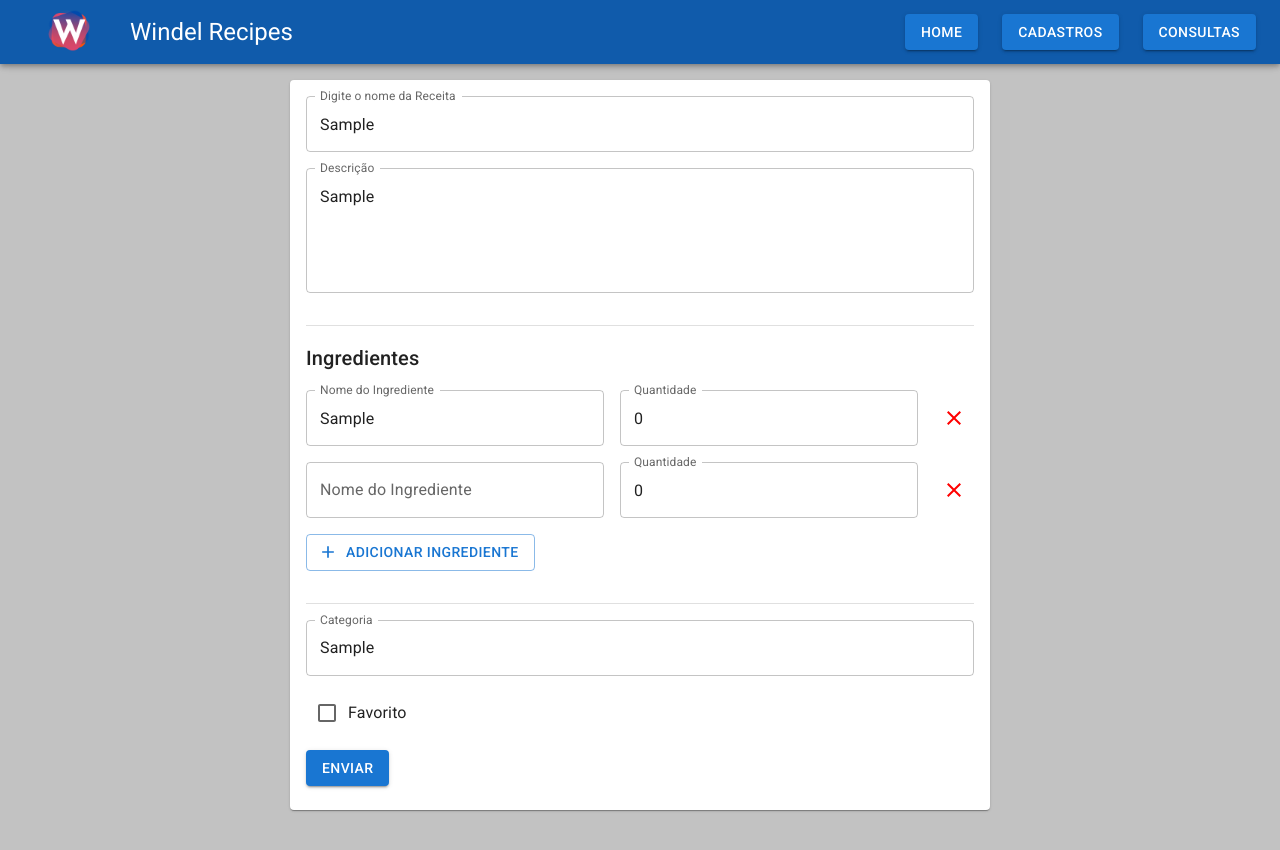
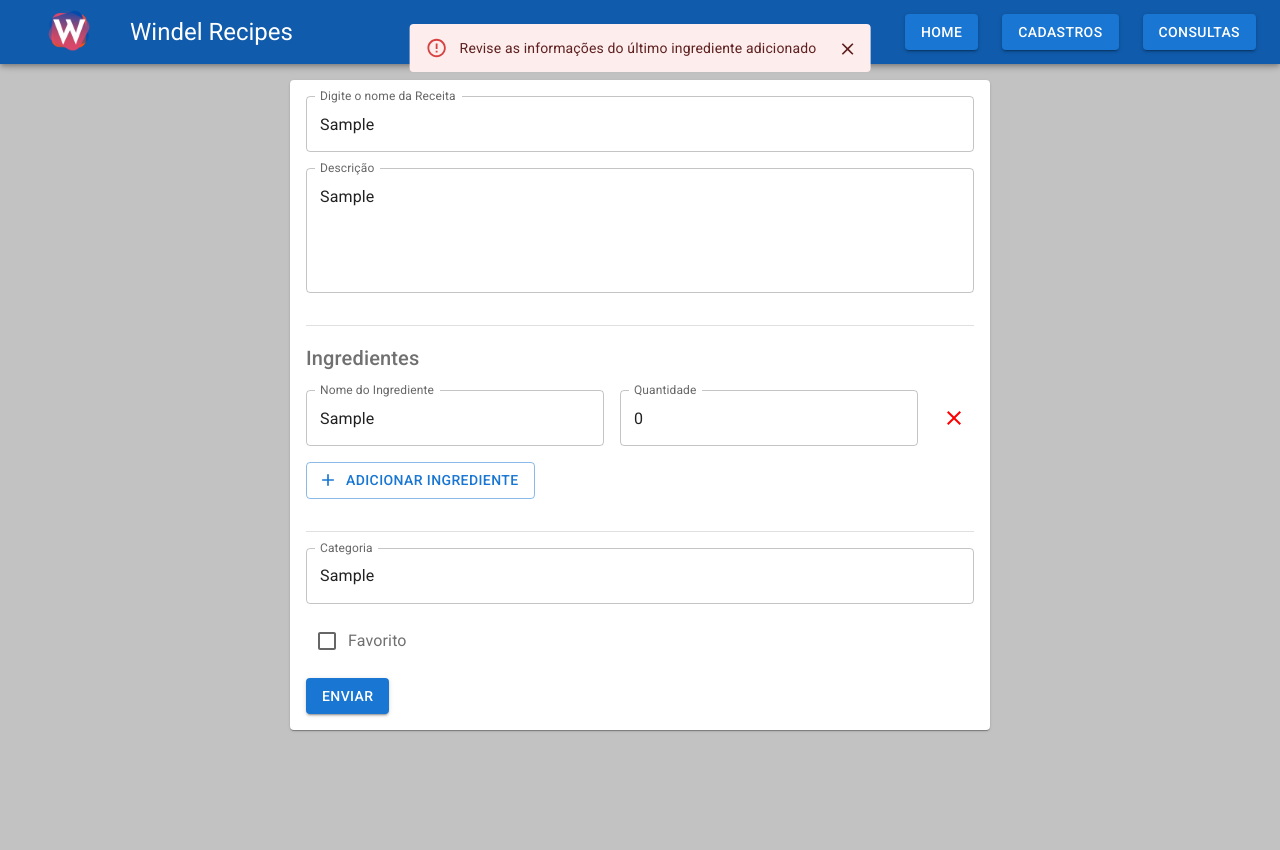
Before and after one commit to g-Trevisan/teste-windel, a React (Vite) app: page /newrecipe in a window 1280 px wide. Both pictures are taken after typing "Sample", "Sample", "Sample", "Sample" into the empty fields and a click on the button "ADICIONAR INGREDIENTE". Shown: the top 850 px of the page. Built offline with nearby package versions, Linux system fonts and the light colour scheme.

Commit message:
adicionado validaçao no form de cadastro na inserçao de ingredientes

```diff
--- a/src/components/FormRecipe.jsx
+++ b/src/components/FormRecipe.jsx
@@ -1,19 +1,24 @@
-import React, { useState } from 'react';
-import { recipeFetch } from '../axios/config';
-import { Box, Button, Card, CardContent, Checkbox, Divider, Snackbar, TextField, Typography, Alert, IconButton } from '@mui/material';
-import ClearIcon from '@mui/icons-material/Clear';
-import AddIcon from '@mui/icons-material/Add';
+import React, { useState } from "react";
+import { recipeFetch } from "../axios/config";
+import { SnackbarAlert } from "./index.jsx";
+import {Box,Button,Card,CardContent,Checkbox,Divider,TextField,Typography,IconButton} from "@mui/material";
+import ClearIcon from "@mui/icons-material/Clear";
+import AddIcon from "@mui/icons-material/Add";
 
 export function FormRecipe() {
   const [formData, setFormData] = useState({
-    name: '',
-    description: '',
-    ingredients: [{ name: '', quantity: 0 }],
-    category: '',
+    name: "",
+    description: "",
+    ingredients: [{ name: "", quantity: 0 }],
+    category: "",
     isFavorite: false,
   });
 
-  const [snackbar, setSnackbar] = useState({ open: false, message: '', severity: 'success' });
+  const [snackbar, setSnackbar] = useState({
+    open: false,
+    message: "",
+    severity: "success",
+  });
 
   const handleChange = (e) => {
     const { name, value } = e.target;
@@ -23,21 +28,46 @@ export function FormRecipe() {
   const handleIngredientChange = (index, e) => {
     const { name, value } = e.target;
     const newIngredients = [...formData.ingredients];
-    newIngredients[index][name] = name === "quantity" ? parseFloat(value) : value;
+    newIngredients[index][name] =
+      name === "quantity" ? parseFloat(value) : value;
     setFormData({ ...formData, ingredients: newIngredients });
   };
 
+  // const handleAddIngredient = () => {
+  //   setFormData({
+  //     ...formData,
+  //     ingredients: [...formData.ingredients, { name: '', quantity: 0 }],
+  //   });
+  // };
+
   const handleAddIngredient = () => {
-    setFormData({
-      ...formData,
-      ingredients: [...formData.ingredients, { name: '', quantity: 0 }],
-    });
+    const lastIngredient =
+      formData.ingredients[formData.ingredients.length - 1];
+
+    if (lastIngredient.name.trim().length >= 1 && lastIngredient.quantity > 0) {
+      setFormData({
+        ...formData,
+        ingredients: [...formData.ingredients, { name: "", quantity: 0 }],
+      });
+    } else {
+      setSnackbar({
+        open: true,
+        message: "Revise as informações do último ingrediente adicionado",
+        severity: "error"
+      })
+      // Exibe uma mensagem de erro ou realiza outra ação, como um snackbar
+      // setSnackbar({
+      //   open: true,
+      //   message: 'Verifique o nome / quantidade do último ingrediente adicionado.',
+      //   severity: 'error',
+      // });
+    }
   };
 
   const handleRemoveIngredient = (index) => {
     const newIngredients = formData.ingredients.filter((_, i) => i !== index);
-    setFormData({ ...formData, ingredients: newIngredients});
-  }
+    setFormData({ ...formData, ingredients: newIngredients });
+  };
 
   const handleCheckboxChange = (e) => {
     setFormData({ ...formData, isFavorite: e.target.checked });
@@ -47,24 +77,32 @@ export function FormRecipe() {
     e.preventDefault();
     try {
       const response = await recipeFetch.post("/recipe", formData);
-      console.log('Dados enviados com sucesso:', response.data);
+      console.log("Dados enviados com sucesso:", response.data);
 
       // Exibir snackbar de sucesso
-      setSnackbar({ open: true, message: 'Receita enviada com sucesso!', severity: 'success' });
+      setSnackbar({
+        open: true,
+        message: "Receita enviada com sucesso!",
+        severity: "success",
+      });
 
       // Limpar os campos
       setFormData({
-        name: '',
-        description: '',
-        ingredients: [{ name: '', quantity: 0 }],
-        category: '',
+        name: "",
+        description: "",
+        ingredients: [{ name: "", quantity: 0 }],
+        category: "",
         isFavorite: false,
       });
     } catch (error) {
-      console.error('Erro ao enviar os dados:', error);
+      console.error("Erro ao enviar os dados:", error);
 
       // Exibir snackbar de erro
-      setSnackbar({ open: true, message: 'Erro ao enviar a receita!', severity: 'error' });
+      setSnackbar({
+        open: true,
+        message: "Erro ao enviar a receita!",
+        severity: "error",
+      });
     }
   };
 
@@ -73,11 +111,13 @@ export function FormRecipe() {
   };
 
   return (
-    <Card sx={{
-      minWidth: {xs: 300, sm: 400, md: 500, lg: 600, xl: 700,},
-      maxWidth: {xs: 350, sm: 500, md: 600,lg: 700,xl: 800,},
-      margin: "auto"
-    }}>
+    <Card
+      sx={{
+        minWidth: { xs: 300, sm: 400, md: 500, lg: 600, xl: 700 },
+        maxWidth: { xs: 350, sm: 500, md: 600, lg: 700, xl: 800 },
+        margin: "auto",
+      }}
+    >
       <CardContent>
         <form onSubmit={handleSendRecipe}>
           <TextField
@@ -101,7 +141,7 @@ export function FormRecipe() {
             sx={{ marginBottom: 2 }}
           />
           <Divider sx={{ marginY: 2 }} />
-          <Typography variant="h6" sx={{ marginBottom: 2 }}>
+          <Typography variant="h6" sx={{ marginBottom: 2, color: "#707070" }}>
             Ingredientes
           </Typography>
           {formData.ingredients.map((ingredient, index) => (
@@ -122,16 +162,17 @@ export function FormRecipe() {
                 // inputProps={{ min: 0 }}
                 onChange={(e) => {
                   const value = parseFloat(e.target.value);
-                  // if (value >= 0) {handleIngredientChange(index, e);}
-                  value >= 0 ? handleIngredientChange(index, e) : null
+                  value >= 0 ? handleIngredientChange(index, e) : null;
                 }}
                 variant="outlined"
                 fullWidth
               />
-              <IconButton  disableRipple onClick={() => handleRemoveIngredient(index)}>
-                <ClearIcon sx={{color:"red"}}/>
+              <IconButton
+                disableRipple
+                onClick={() => handleRemoveIngredient(index)}
+              >
+                <ClearIcon sx={{ color: "red" }} />
               </IconButton>
-
             </Box>
           ))}
           <Button
@@ -158,7 +199,7 @@ export function FormRecipe() {
               onChange={handleCheckboxChange}
               name="isFavorite"
             />
-            <Typography>Favorito</Typography>
+            <Typography sx={{ color: "#707070" }}>Favorito</Typography>
           </Box>
           <Button type="submit" variant="contained" color="primary">
             Enviar
@@ -167,16 +208,27 @@ export function FormRecipe() {
       </CardContent>
 
       {/* Snackbar para alertas */}
-      <Snackbar
+      {/* <Snackbar
         open={snackbar.open}
         autoHideDuration={6000}
         onClose={handleCloseSnackbar}
-        anchorOrigin={{ vertical: 'top', horizontal: 'center' }}
+        anchorOrigin={{ vertical: "top", horizontal: "center" }}
       >
-        <Alert onClose={handleCloseSnackbar} severity={snackbar.severity} sx={{ width: '100%' }}>
+        <Alert
+          onClose={handleCloseSnackbar}
+          severity={snackbar.severity}
+          sx={{ width: "100%" }}
+        >
           {snackbar.message}
         </Alert>
-      </Snackbar>
+      </Snackbar> */}
+      <SnackbarAlert
+        open={snackbar.open}
+        autoHideDuration={6000}
+        onClose={handleCloseSnackbar}
+        severity={snackbar.severity}
+        message={snackbar.message}
+      />
     </Card>
   );
 }
--- a/src/components/Loading.jsx
+++ b/src/components/Loading.jsx
@@ -14,7 +14,7 @@ export const Loading = () => {
             }}
         >
             <CircularProgress size={60} sx={{ color: "#1976d2" }} />
-            <Typography variant="h6" sx={{ color: "#ffffff" }}>
+            <Typography variant="h6" sx={{ color: "#707070" }}>
                 Carregando receitas...
             </Typography>
         </Box>
--- /dev/null
+++ b/src/components/SnackbarAlert.jsx
@@ -0,0 +1,16 @@
+import { Snackbar, Alert} from "@mui/material";
+
+export const SnackbarAlert = ({ open, autoHideDuration, onClose, severity, message }) => {
+  return (
+    <Snackbar
+      open={open}
+      autoHideDuration={autoHideDuration}
+      onClose={onClose}
+      anchorOrigin={{ vertical: "top", horizontal: "center" }}
+    >
+      <Alert onClose={onClose} severity={severity} sx={{ width: "100%" }}>
+        {message}
+      </Alert>
+    </Snackbar>
+  );
+};
--- a/src/components/index.jsx
+++ b/src/components/index.jsx
@@ -6,3 +6,4 @@ export { RecipeCard } from "./RecipeCard";
 export { FormRecipe } from "./FormRecipe";
 export { NoRecipeMessage } from "./NoRecipeMessage";
 export { ModalConfirmDelete } from "./ModalConfirmDelete";
+export { SnackbarAlert } from "./SnackbarAlert";
```
